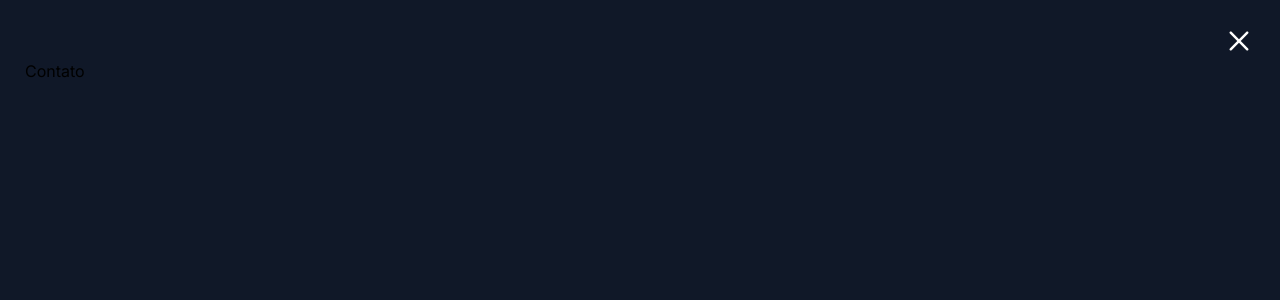
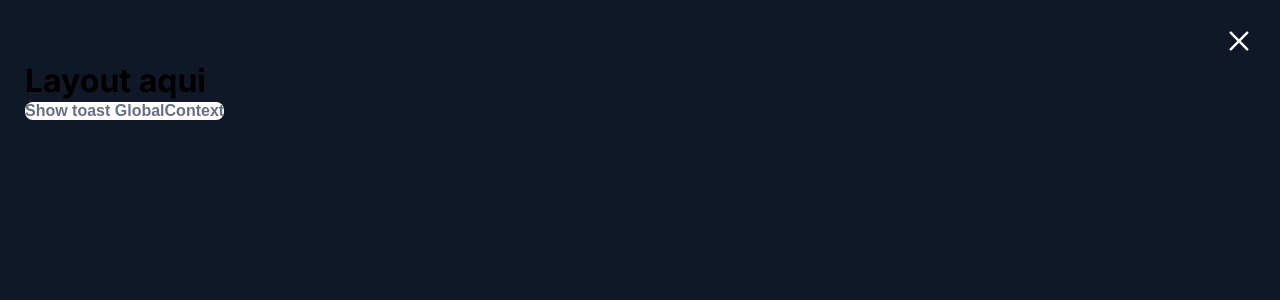
Before and after one commit to matheusgrodrigues/portfolio-backup-inativo, a Next.js app: page / in a window 1280 px wide. Both pictures are taken after a click on the button "Entre em Contato". Shown: the top 300 px of the page. Built offline with nearby package versions, Linux system fonts and the light colour scheme.

Commit message:
Criando componente de abrir modal e global context

```diff
--- a/src/app/layout.tsx
+++ b/src/app/layout.tsx
@@ -7,6 +7,7 @@ import { Inter } from 'next/font/google';
 import './globals.css';
 
 import i18n_metadata from '../config/i18n/Metadata/metadata';
+import GlobalContextProvider from '../core/context/GlobalContext';
 
 const inter = Inter({ subsets: ['latin'] });
 
@@ -18,7 +19,9 @@ export const metadata: Metadata = {
 export default function RootLayout({ children }: { children: React.ReactNode }) {
     return (
         <html lang="pt-BR">
-            <body className={inter.className}>{children}</body>
+            <body className={inter.className}>
+                <GlobalContextProvider>{children}</GlobalContextProvider>
+            </body>
         </html>
     );
 }
--- a/src/app/page.tsx
+++ b/src/app/page.tsx
@@ -1,11 +1,12 @@
 'use client';
 
-import React, { useCallback, useRef } from 'react';
+import React, { useCallback, useContext, useRef } from 'react';
 
 import styled from 'styled-components';
 
 import { darkTheme, themeLight, screen, lineHeight } from '../config/theme/theme';
 
+import { GlobalContext } from '../core/context/GlobalContext';
 import useTranslation from '../core/hooks/useTranslation';
 import ThemeProvider from '../core/utils/theme-utils/theme-provider';
 import useDarkMode from '../core/hooks/useDarkMode';
@@ -23,7 +24,15 @@ interface ModalContactRef {
 }
 
 const ModalContact: React.FC<ModalContactRef> = ({ modalContactRef }) => {
-    return <Modal ref={modalContactRef}>Contato</Modal>;
+    const { toast } = useContext(GlobalContext);
+
+    return (
+        <Modal ref={modalContactRef}>
+            <h1>Layout aqui</h1>
+
+            <Button onClick={toast}>Show toast GlobalContext</Button>
+        </Modal>
+    );
 };
 
 const ContainerStyled = styled.div`
@@ -76,6 +85,7 @@ const Home = () => {
     const modalContactRef = useRef<ModalRef>(null);
 
     const handleSubmitContactForm = useCallback(() => modalContactRef.current?.setIsOpen(true), []);
+
     const handleDownloadCV = useCallback(() => null, []);
 
     const [displayDescription, displayName, description] = [
--- /dev/null
+++ b/src/core/context/GlobalContext.tsx
@@ -0,0 +1,21 @@
+'use client';
+
+import React, { useCallback } from 'react';
+
+interface GlobalContextProps {
+    toast: () => void;
+}
+
+export const GlobalContext = React.createContext({} as GlobalContextProps);
+
+interface GlobalContextProviderProps {
+    children: React.ReactNode;
+}
+
+const GlobalContextProvider: React.FC<GlobalContextProviderProps> = ({ children }) => {
+    const toast = useCallback((): void => console.log('show toast'), []);
+
+    return <GlobalContext.Provider value={{ toast }}>{children}</GlobalContext.Provider>;
+};
+
+export default GlobalContextProvider;
```
